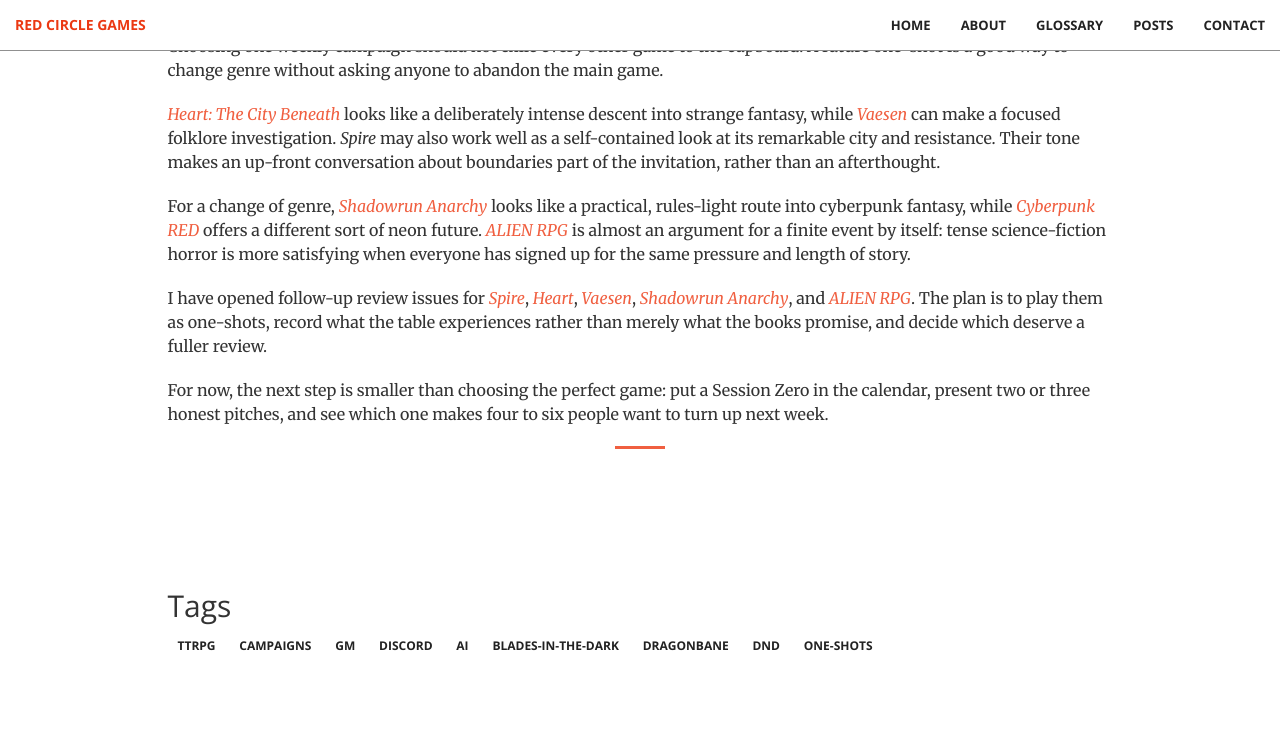
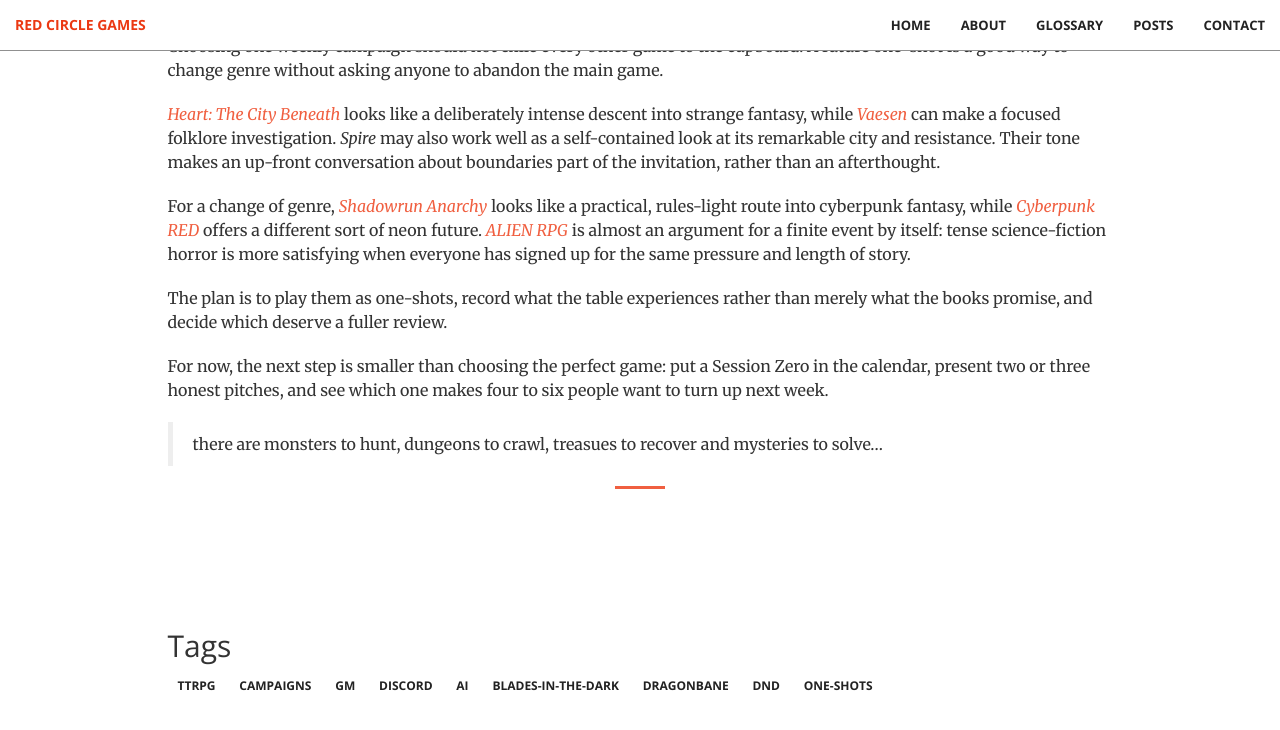
Before and after one commit to abuxton/rcg, a Jekyll site: the page built from _posts/2026-09-20-restarting-a-weekly-ttrpg-campaign.md, in a window 1280 px wide and 900 px high, scrolled down 2555 px. Shown: the top 730 px of the window. Built offline with Jekyll 4.4.1, drawn with Linux system fonts in a browser that asks for light colours.

Commit message:
Update 2026-09-20-restarting-a-weekly-ttrpg-campaign.md

```diff
--- a/_posts/2026-09-20-restarting-a-weekly-ttrpg-campaign.md
+++ b/_posts/2026-09-20-restarting-a-weekly-ttrpg-campaign.md
@@ -161,15 +161,11 @@
 horror is more satisfying when everyone has signed up for the same pressure
 and length of story.
 
-I have opened follow-up review issues for
-[*Spire*](https://github.com/abuxton/rcg/issues/68),
-[*Heart*](https://github.com/abuxton/rcg/issues/66),
-[*Vaesen*](https://github.com/abuxton/rcg/issues/65),
-[*Shadowrun Anarchy*](https://github.com/abuxton/rcg/issues/67), and
-[*ALIEN RPG*](https://github.com/abuxton/rcg/issues/69). The plan is to play
-them as one-shots, record what the table experiences rather than merely what
+The plan is to play them as one-shots, record what the table experiences rather than merely what
 the books promise, and decide which deserve a fuller review.
 
 For now, the next step is smaller than choosing the perfect game: put a
 Session Zero in the calendar, present two or three honest pitches, and see
 which one makes four to six people want to turn up next week.
+
+>  there are monsters to hunt, dungeons to crawl, treasues to recover and mysteries to solve...
```
